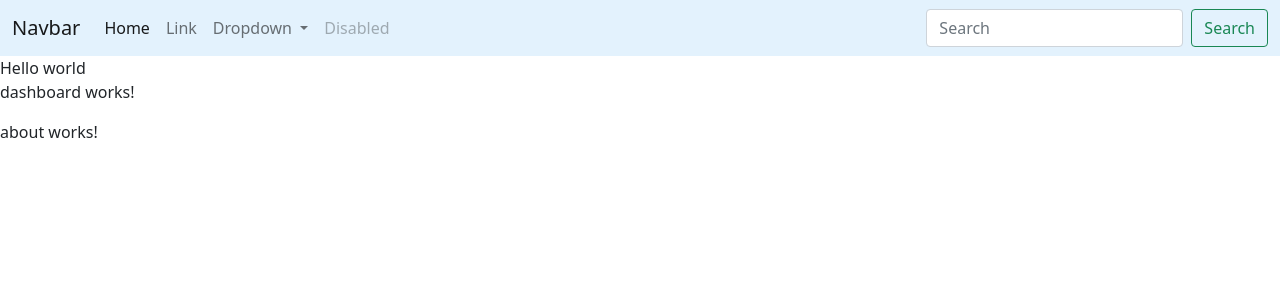
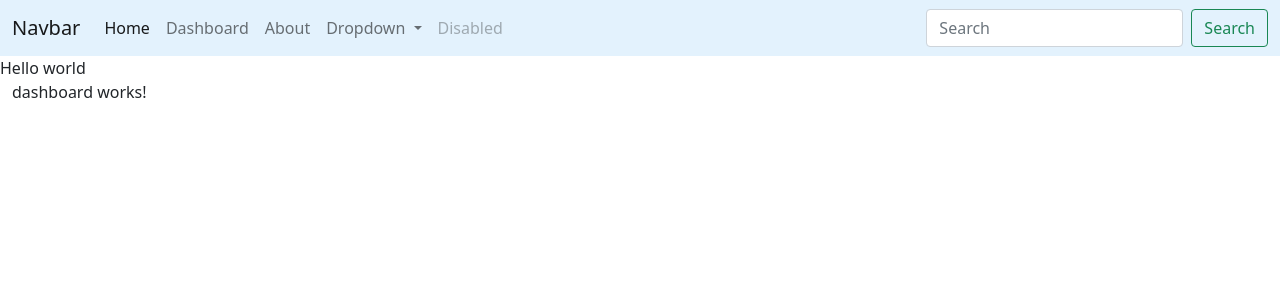
Before and after one commit to erichengyc/PeerAssessment, an Angular app: page /dashboard in a window 1280 px wide. Before the commit this address led to /. Shown: the top 300 px of the page. Built offline with nearby package versions, Linux system fonts and the light colour scheme.

Commit message:
created basic routes for dashboard and about

```diff
--- a/src/app/app-routing.module.ts
+++ b/src/app/app-routing.module.ts
@@ -1,7 +1,13 @@
 import { NgModule } from '@angular/core';
 import { RouterModule, Routes } from '@angular/router';
+import { AboutComponent } from './about/about.component';
+import { DashboardComponent } from './dashboard/dashboard.component';
 
-const routes: Routes = [];
+const routes: Routes = [
+  { path: "dashboard", component:DashboardComponent }, //create route modules
+  { path: "about", component:AboutComponent }, //create route modules
+  { path: "", redirectTo: "dashboard", pathMatch: "full" }  //set the home page as dashboard
+];
 
 @NgModule({
   imports: [RouterModule.forRoot(routes)],
--- a/src/app/app.component.html
+++ b/src/app/app.component.html
@@ -10,7 +10,10 @@
           <a class="nav-link active" aria-current="page" href="#">Home</a>
         </li>
         <li class="nav-item">
-          <a class="nav-link" href="#">Link</a>
+          <a class="nav-link" routerLink="dashboard">Dashboard</a>  <!-- router link navigate to dashboard route-->
+        </li>
+        <li class="nav-item">
+          <a class="nav-link" routerLink="about">About</a>  <!-- router link navigate to about route-->
         </li>
         <li class="nav-item dropdown">
           <a class="nav-link dropdown-toggle" href="#" id="navbarDropdown" role="button" data-bs-toggle="dropdown" aria-expanded="false">
@@ -36,10 +39,6 @@
 </nav>
 <div>Hello world</div>
 
-<div>
-  <app-dashboard></app-dashboard>
+<div class="container-fluid">
+  <router-outlet></router-outlet>
 </div>
-
-<div>
-  <about></about>
-</div>
--- a/src/index.html
+++ b/src/index.html
@@ -2,7 +2,7 @@
 <html lang="en">
 <head>
   <meta charset="utf-8">
-  <title>PeerAssessment</title>
+  <title>Peer Assessment</title>
   <base href="/">
   <meta name="viewport" content="width=device-width, initial-scale=1">
   <link rel="icon" type="image/x-icon" href="favicon.ico">
```
